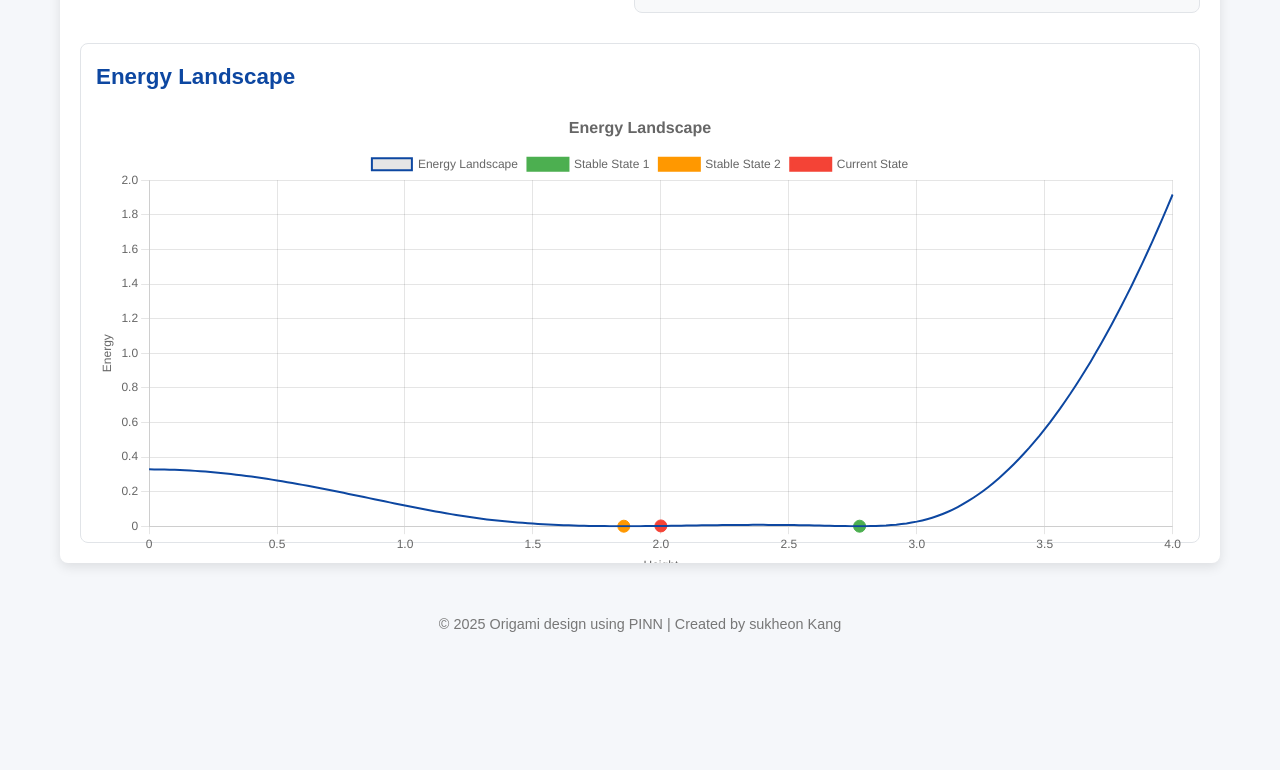
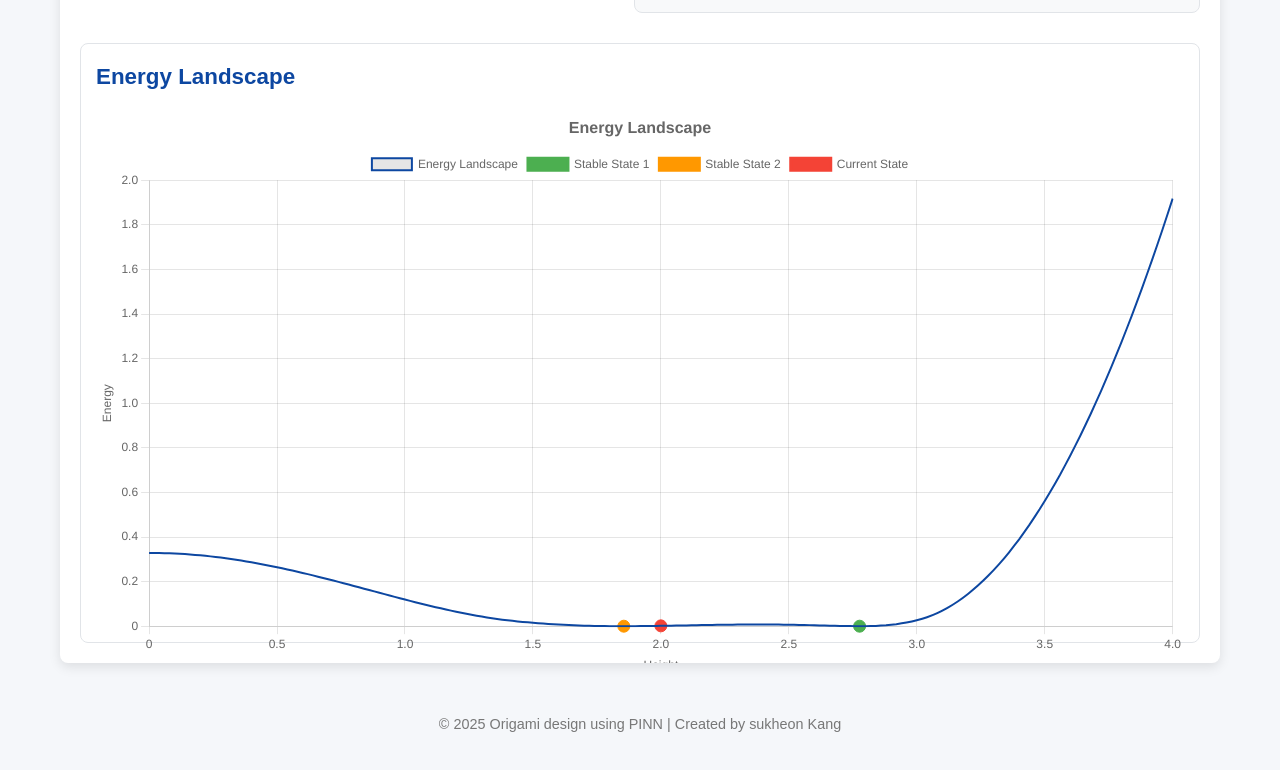
Before and after one commit to SukHeonKang/Origami, a plain HTML site: page index.html in a window 1280 px wide. Shown: the part 1160-1930 px from the top of the page. Before the commit the page ends 1836 px from the top, so only its background shows below. Drawn offline with nearby package versions, Linux system fonts and the light colour scheme; a script that the page names is missing.

Commit message:
Update styles.css

```diff
--- a/styles.css
+++ b/styles.css
@@ -180,8 +180,8 @@ header p {
     background-color: #fff;
     border-radius: 8px;
     border: 1px solid #e1e4e8;
-    height: 500px;
-    max-height: 500px;
+    height: 600px;
+    max-height: 600px;
 }
 
 .energy-landscape h2 {
```
